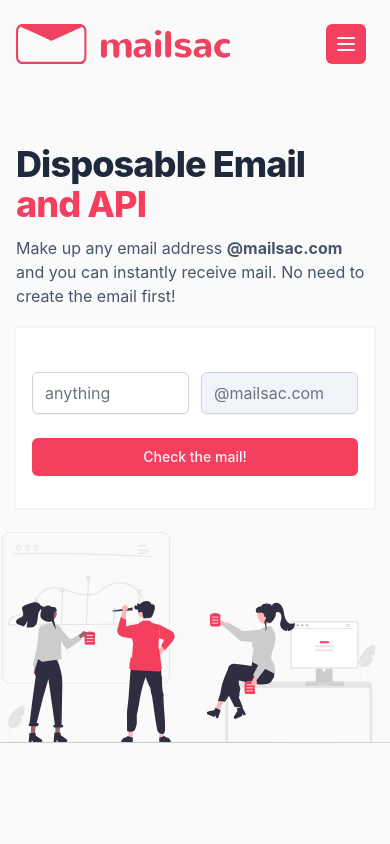
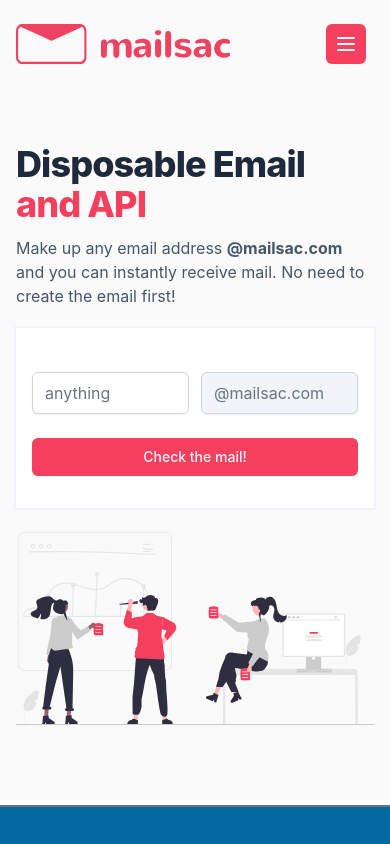
Before and after one commit to lcanal/mailsac, a Next.js app: page / in a window 390 px wide. Shown: the top 844 px of the page. Built offline with nearby package versions, Linux system fonts and the light colour scheme.

Commit message:
tweaked the spacing

```diff
--- a/pages/index.js
+++ b/pages/index.js
@@ -10,8 +10,8 @@
       </div>
       <div className="relative pt-6 pb-16 sm:pb-24">
         <Nav />
-        <main className="lg:mt-32  sm:mt-24">
-          <div className="mx-auto max-w-7xl min-h-screen">
+        <main className="lg:mt-32 sm:mt-24">
+          <div className="mx-auto max-w-7xl mb-20 lg:mb-80">
             <div className="lg:grid lg:grid-cols-12 lg:gap-8">
               <div className="px-4 sm:px-6 sm:text-center md:max-w-2xl md:mx-auto lg:col-span-6 lg:text-left lg:flex lg:items-center">
                 <div>
@@ -85,7 +85,7 @@
             </div>
           </div>
               <div className="mx-auto mt-6 overflow-hidden lg:flex w-screen" >
-                  <img src='/images/homeillustration-500.svg' className='w-full lg:w-1/2' />
+                  <img src='/images/homeillustration-500.svg' className='w-11/12 mx-auto lg:mx-0 lg:w-1/2' />
               </div>
             </div>
           </div>
```
